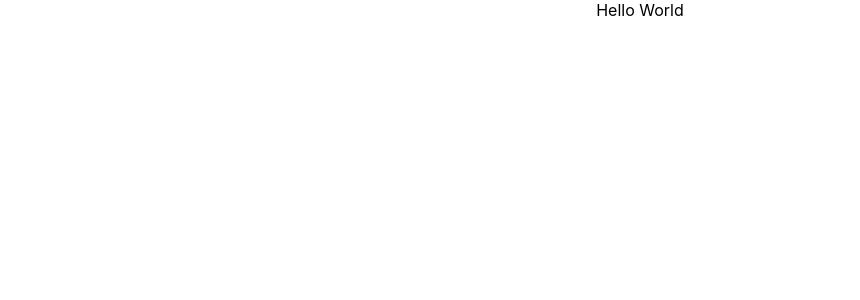
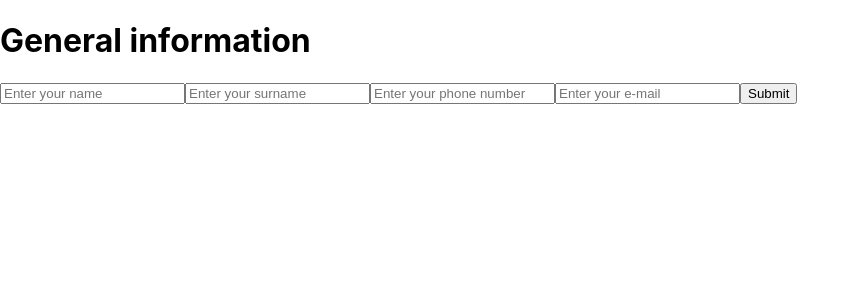
Before and after one commit to annagiuliam/cv-application, a React (Create React App) app: page / in a window 1280 px wide. Shown: the top 300 px of the page, without its empty margins (0-860 px from the left). Built offline with nearby package versions, Linux system fonts and the light colour scheme.

Commit message:
worked on general info section

```diff
--- a/src/App.js
+++ b/src/App.js
@@ -1,13 +1,21 @@
 
 import './App.css';
+import React, { Component } from "react";
 
-function App() {
-  return (
-    <div className="App">
+import GeneralForm from "./components.js/GeneralForm"
 
-          Hello World
-    </div>
-  );
+class App extends Component {
+  constructor() {
+    super();
+  }
+
+  render() {
+
+    return (
+        <GeneralForm />
+
+    );
+  }
 }
 
 export default App;
--- /dev/null
+++ b/src/components.js/GeneralForm.js
@@ -0,0 +1,66 @@
+import React, { Component} from "react";
+import GeneralInfo from "./GeneralInfo"
+
+class GeneralForm extends Component {
+    constructor(props) {
+        super(props)
+
+        this.state = {
+            generalInfo : {name: "", surname : "", phone :"", email : ""}, // general Info cannot be an emty object because input is controlled
+            formSubmitted : false
+        }
+        this.handleChange = this.handleChange.bind(this);
+        this.handleSubmit = this.handleSubmit.bind(this);
+        this.handleEdit = this.handleEdit.bind(this);
+    }
+
+    handleChange(event) {
+        const target = event.target;
+        const value = target.value;
+        const name = target.name;
+
+        this.setState({
+            generalInfo: { ...this.state.generalInfo, [name]: value}
+        })
+    }
+
+    handleSubmit(event) {
+        this.setState({formSubmitted: true})
+        event.preventDefault()
+        console.log(this.state);
+    }
+
+    handleEdit(event) {
+        this.setState({formSubmitted : false})
+    }
+
+
+    render() {
+        const { name, surname, phone, email} = this.state.generalInfo;
+
+        return (
+            <div className="GeneralSection">
+                <h1 className="GeneralFormHeader">General information</h1>
+                {!this.state.formSubmitted ? (
+                    <div className="formDiv">
+                        <form onSubmit={this.handleSubmit}>
+                            <input type="text" name="name" value={name} onChange={this.handleChange} id="nameInput" className="formInput" placeholder="Enter your name" required></input>
+                            <input type="text" name="surname" value={surname} onChange={this.handleChange} id="surnameInput" className="formInput" placeholder="Enter your surname" required></input>
+                            <input type="text" name="phone" value={phone} onChange={this.handleChange} id="phoneInput" className="formInput" placeholder="Enter your phone number" required></input>
+                            <input type="text" name="email" value={email} onChange={this.handleChange} id="emailInput" className="formInput" placeholder="Enter your e-mail" required></input>
+                            <input type="submit" value="Submit" />
+                        </form>
+                </div>
+                ) : (
+                <GeneralInfo info={this.state.generalInfo} handler={this.handleEdit} />
+                )}
+
+
+
+            </div>
+        )
+
+    }
+}
+
+export default GeneralForm;
--- /dev/null
+++ b/src/components.js/GeneralInfo.js
@@ -0,0 +1,32 @@
+import { render } from "@testing-library/react";
+import React, { Component} from "react";
+
+class GeneralInfo extends Component {
+    constructor(props) {
+        super(props)
+    }
+
+    render() {
+        const {name, surname, phone, email} = props.info;
+        return (
+            <div className="generalInfoContainer">
+                <div className="generalInfoDiv">
+                    <div className="generalInfo" id="name">Name: {name}</div>
+                    <div className="generalInfo" id="surname">Surname: {surname}</div>
+                    <div className="generalInfo" id="phone">Phone Number: {phone}</div>
+                    <div className="generalInfo" id="email">E-mail: {email}</div>
+                </div>
+                <div className="buttonDiv">
+                    <button type="button" onClick = {props.handler} >Edit</button>
+                </div>
+            </div>
+
+        )
+    }
+
+
+
+
+}
+
+export default GeneralInfo;
```
Also changed, not shown: 2 other files (tests, documents, lock files or other folders).
